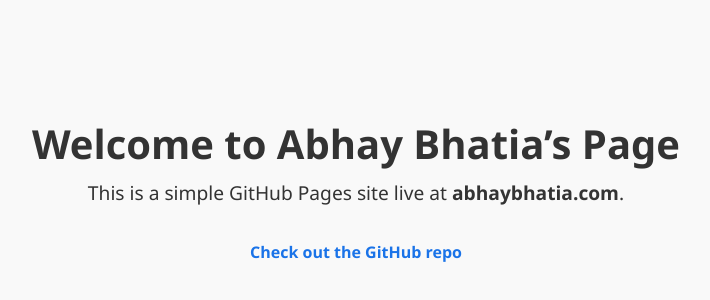
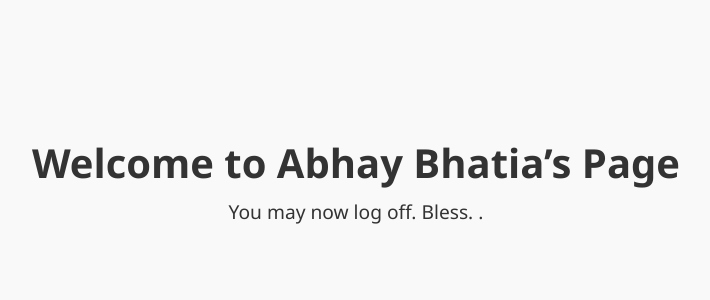
Before and after one commit to tiab-bot/overview, a plain HTML site: page index.html in a window 1280 px wide. Shown: the part 224-524 px from the top of the page, without its empty margins (284-994 px from the left). Drawn offline with Linux system fonts and the light colour scheme.

Commit message:
Update index.html

```diff
--- a/index.html
+++ b/index.html
@@ -40,7 +40,6 @@
 </head>
 <body>
   <h1>Welcome to Abhay Bhatia’s Page</h1>
-  <p>This is a simple GitHub Pages site live at <strong>abhaybhatia.com</strong>.</p>
-  <a href="https://github.com/tiab-bot" target="_blank">Check out the GitHub repo</a>
+  <p>You may now log off. Bless. </strong>.</p>
 </body>
 </html>
```
